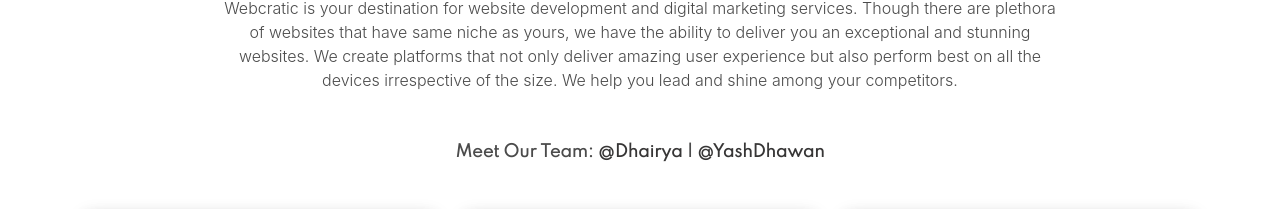
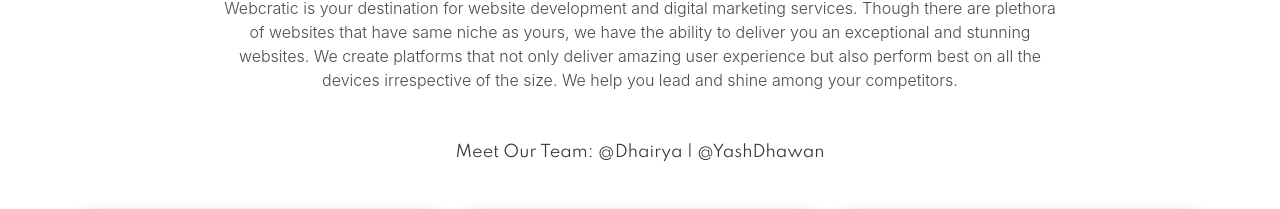
Before and after one commit to dhairyaattri/Webcratic, a plain HTML site: page index.html in a window 1280 px wide. Shown: the part 932-1141 px from the top of the page. Drawn offline with Linux system fonts and the light colour scheme.

Commit message:
third commit

```diff
--- a/styles.css
+++ b/styles.css
@@ -522,7 +522,7 @@
 
 .team{
   font-family: 'Spartan', sans-serif;
-  font-weight: 900;
+  color: #373636;
 }
 
 @media(max-width:568px){
```
Also changed, not shown: blog.html (+1 -0 lines).
